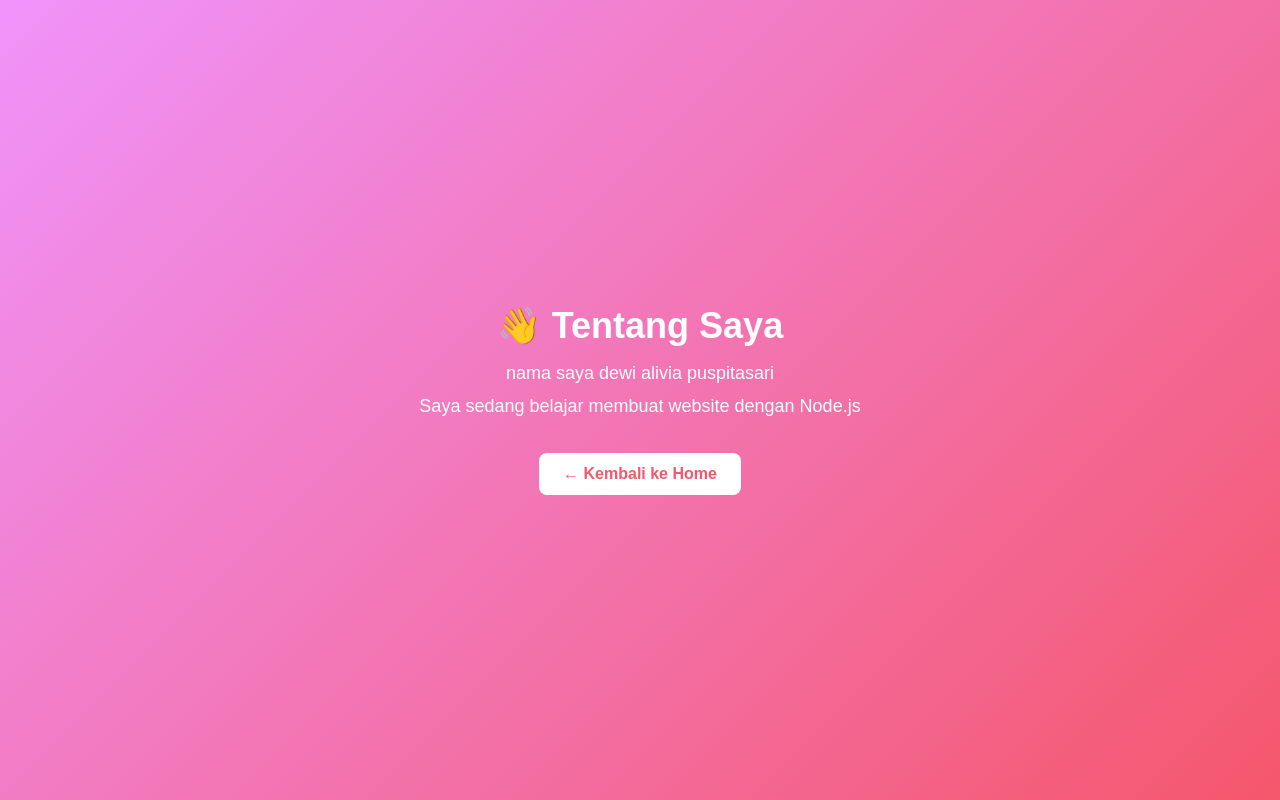
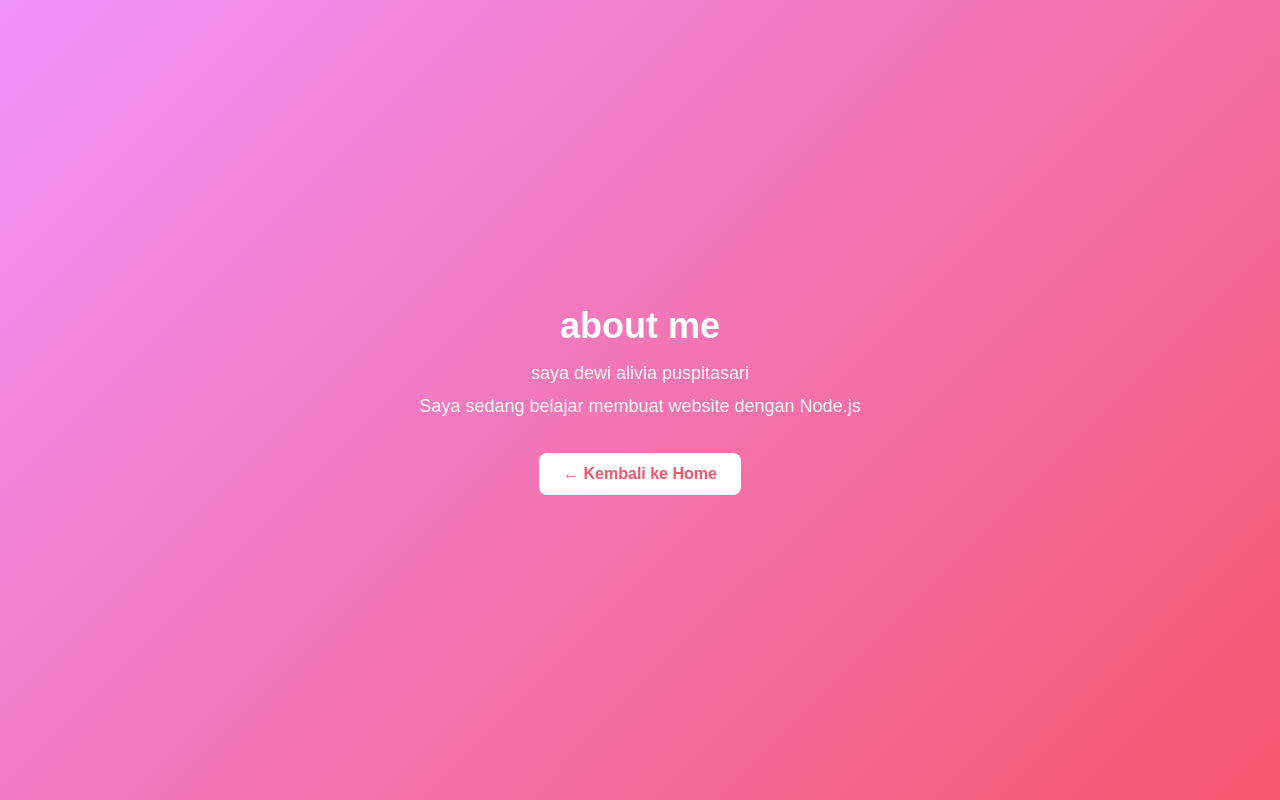
Before and after one commit to dewialipiaa/ai-website.sederhana, a website: page public/about.html in a window 1280 px wide. Drawn offline with Linux system fonts and the light colour scheme.

Commit message:
Update about.html

```diff
--- a/public/about.html
+++ b/public/about.html
@@ -32,8 +32,8 @@
   </style>
 </head>
 <body>
-  <h1>👋 Tentang Saya</h1>
-  <p>nama saya dewi alivia puspitasari </p>
+  <h1>about me</h1>
+  <p>saya dewi alivia puspitasari </p>
   <p>Saya sedang belajar membuat website dengan Node.js</p>
   <a href="/">← Kembali ke Home</a>
 </body>
```
